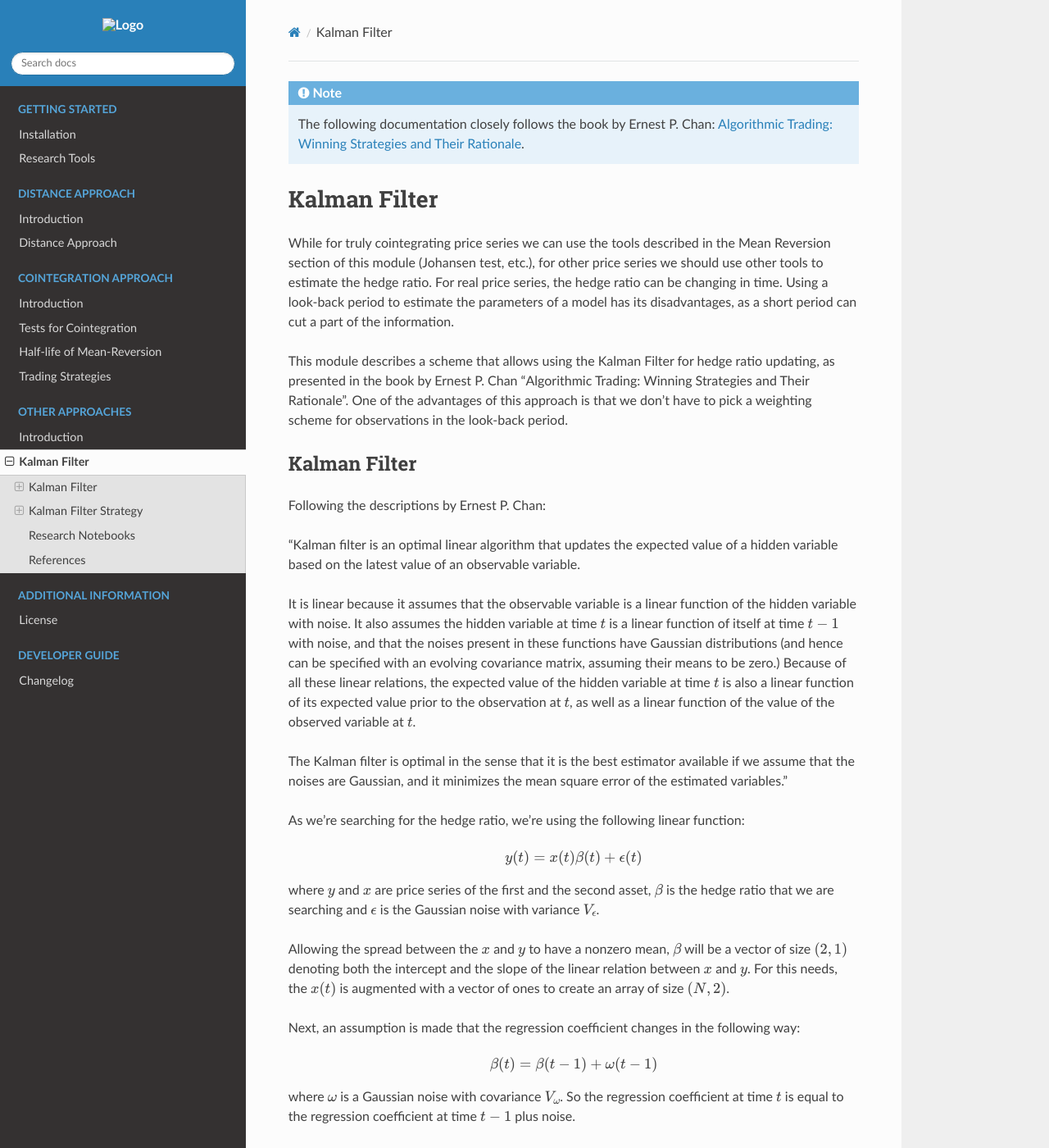
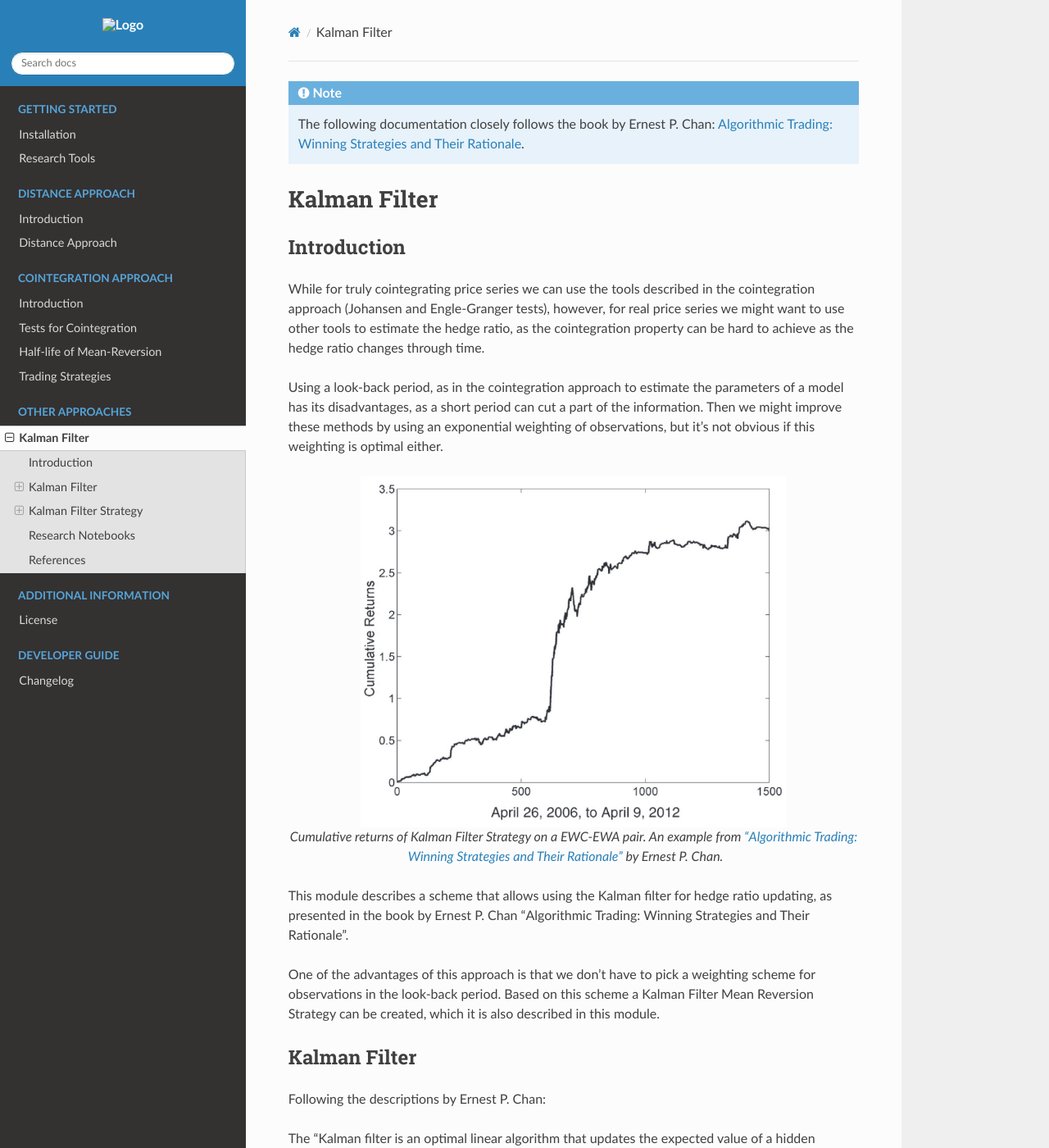
Before and after one commit to hudson-and-thames/arbitragelab, a Sphinx documentation site: the page built from docs/source/other_approaches/kalman_filter.rst, in a window 1280 px wide and 1400 px high. Shown: the whole window at 82% size. Built offline with Sphinx 7.4.7 and the Read the Docs theme 2.0.0, drawn with Linux system fonts in a browser that asks for light colours; some of the changed text lies outside the part shown.

Commit message:
Fix docs to work with PCA PR.

```diff
--- a/docs/source/index.rst
+++ b/docs/source/index.rst
@@ -122,7 +122,6 @@ This project is licensed under an all rights reserved licence.
     :caption: Other Approaches
     :hidden:
 
-    other_approaches/introduction
     other_approaches/kalman_filter
 
 .. toctree::
--- a/docs/source/other_approaches/kalman_filter.rst
+++ b/docs/source/other_approaches/kalman_filter.rst
@@ -8,21 +8,39 @@
 Kalman Filter
 =============
 
-While for truly cointegrating price series we can use the tools described in the Mean Reversion section
-of this module (Johansen test, etc.), for other price series we should use other tools to estimate the
-hedge ratio. For real price series, the hedge ratio can be changing in time. Using a look-back period to
-estimate the parameters of a model has its disadvantages, as a short period can cut a part of the information.
+Introduction
+############
 
-This module describes a scheme that allows using the Kalman Filter for hedge ratio updating, as presented in the
-book by Ernest P. Chan "Algorithmic Trading: Winning Strategies and Their Rationale". One of the advantages
-of this approach is that we don't have to pick a weighting scheme for observations in the look-back period.
+While for truly cointegrating price series we can use the tools described in the cointegration approach
+(Johansen and Engle-Granger tests), however, for real price series we might want to use other tools to estimate the
+hedge ratio, as the cointegration property can be hard to achieve as the hedge ratio changes through time.
+
+Using a look-back period, as in the cointegration approach to estimate the parameters of a model
+has its disadvantages, as a short period can cut a part of the information. Then we might improve these
+methods by using an exponential weighting of observations, but it's not obvious if this weighting is
+optimal either.
+
+.. figure:: images/kalman_cumulative_returns.png
+    :scale: 80 %
+    :align: center
+
+    Cumulative returns of Kalman Filter Strategy on a EWC-EWA pair.
+    An example from `"Algorithmic Trading: Winning Strategies and Their Rationale" <https://www.wiley.com/en-us/Algorithmic+Trading%3A+Winning+Strategies+and+Their+Rationale-p-9781118460146>`__
+    by Ernest P. Chan.
+
+This module describes a scheme that allows using the Kalman filter for hedge ratio updating, as presented in the
+book by Ernest P. Chan "Algorithmic Trading: Winning Strategies and Their Rationale".
+
+One of the advantages of this approach is that we don't have to pick a weighting scheme for observations in the
+look-back period. Based on this scheme a Kalman Filter Mean Reversion Strategy can be created, which it is also
+described in this module.
 
 Kalman Filter
 #############
 
 Following the descriptions by Ernest P. Chan:
 
-"Kalman filter is an optimal linear algorithm that updates the expected value of a hidden
+The "Kalman filter is an optimal linear algorithm that updates the expected value of a hidden
 variable based on the latest value of an observable variable.
 
 It is linear because it assumes that the observable variable is a linear function of the hidden
```
Also changed, not shown: docs/source/other_approaches/introduction.rst (deleted, +0 -36 lines).
